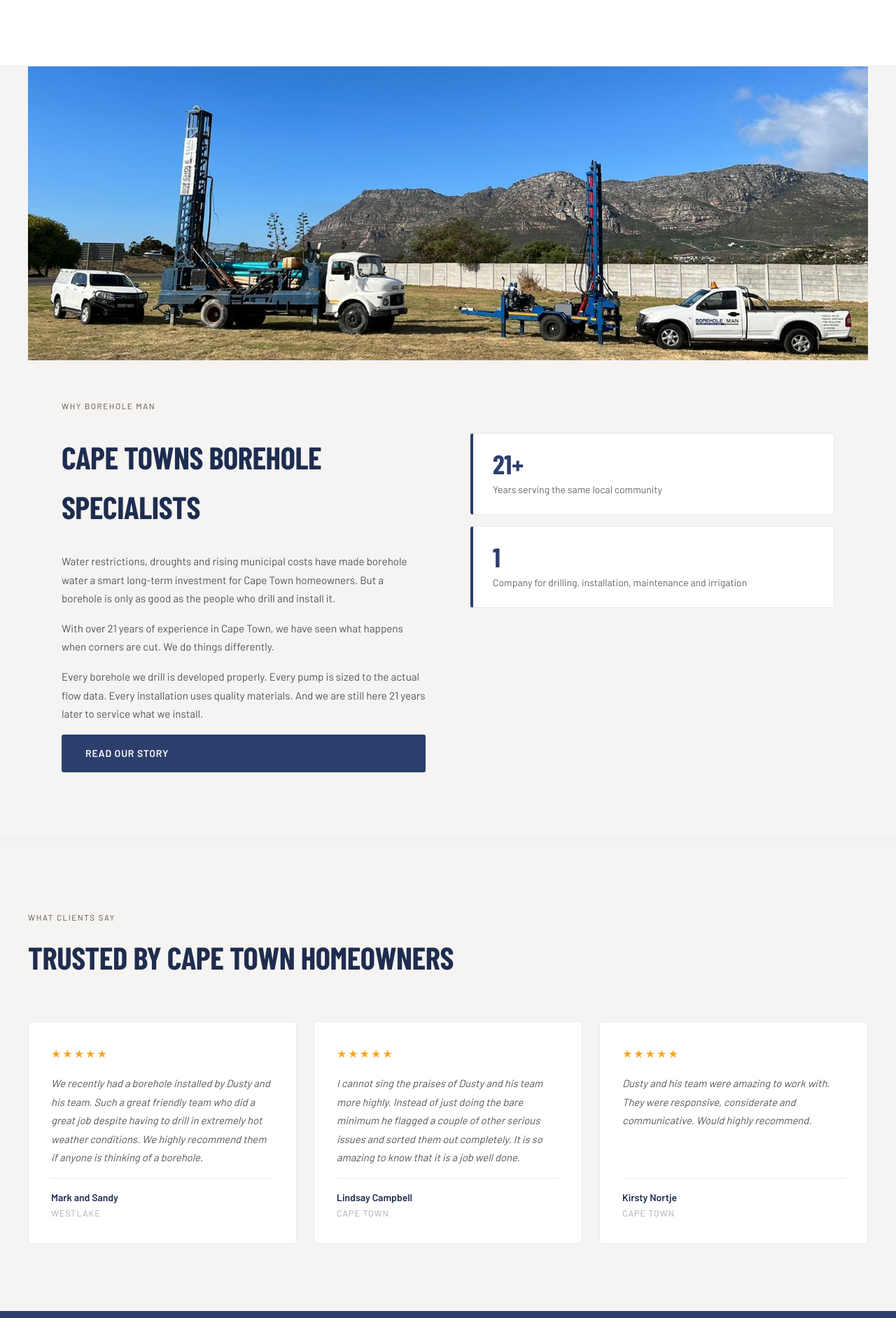
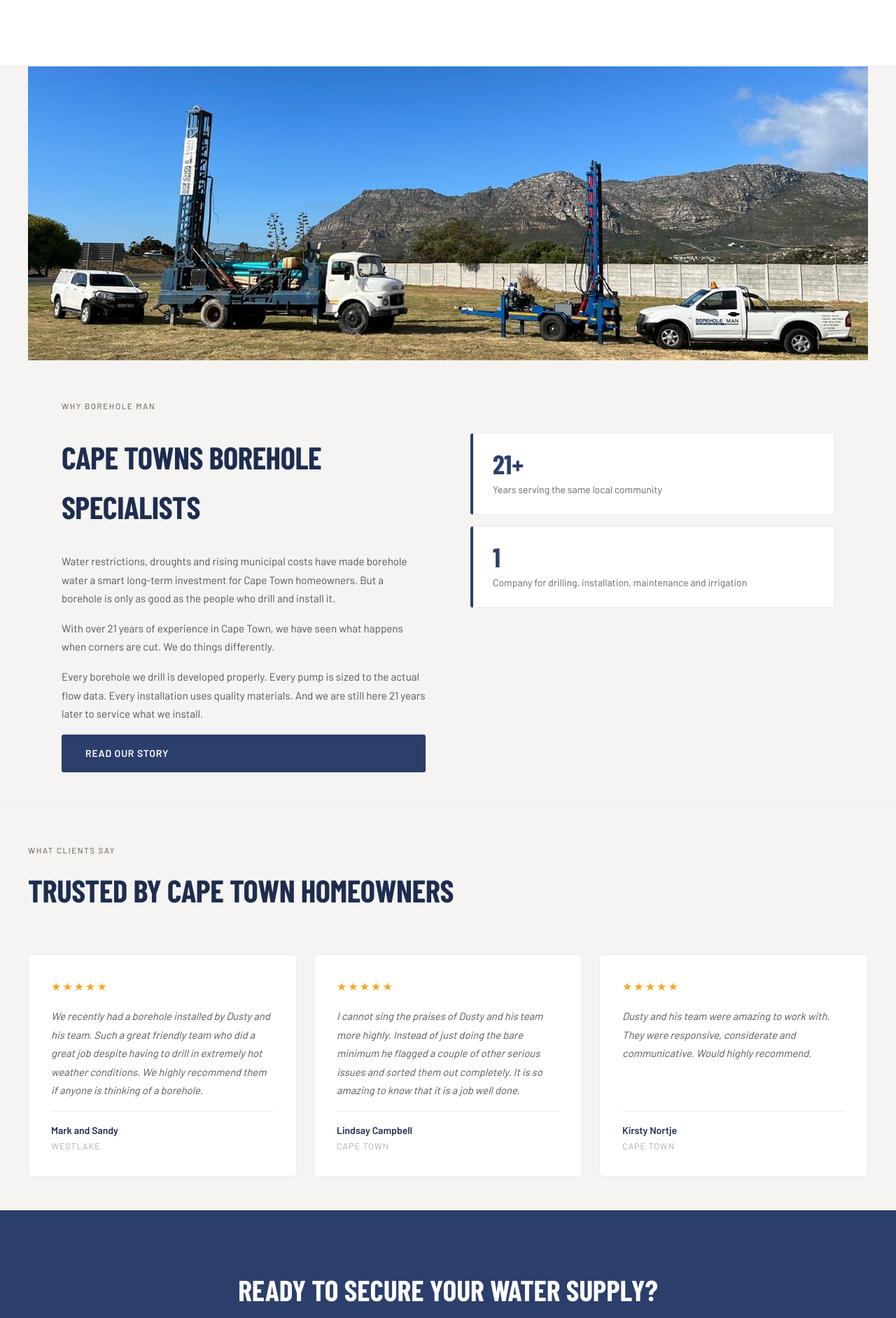
Before and after one commit to BoreholeMan/my-website, a React (Vite) app: page / in a window 1280 px wide. Shown: the part 1716-3600 px from the top of the page at 70% size. Built offline with nearby package versions, Linux system fonts and the light colour scheme; a web font is replaced by a local one.

Commit message:
Reduce padding in why and reviews sections

```diff
--- a/src/pages/Home.module.css
+++ b/src/pages/Home.module.css
@@ -257,7 +257,7 @@
 
 .why {
   background: var(--off-white);
-  padding: 0 0 96px;
+  padding: 0 0 48px;
   border-top: 1px solid var(--light-gray);
 }
 
@@ -404,7 +404,7 @@
 }
 
 .reviews {
-  padding: 96px 24px;
+  padding: 48px 24px;
   background: var(--off-white);
   border-top: 1px solid var(--light-gray);
 }
```
